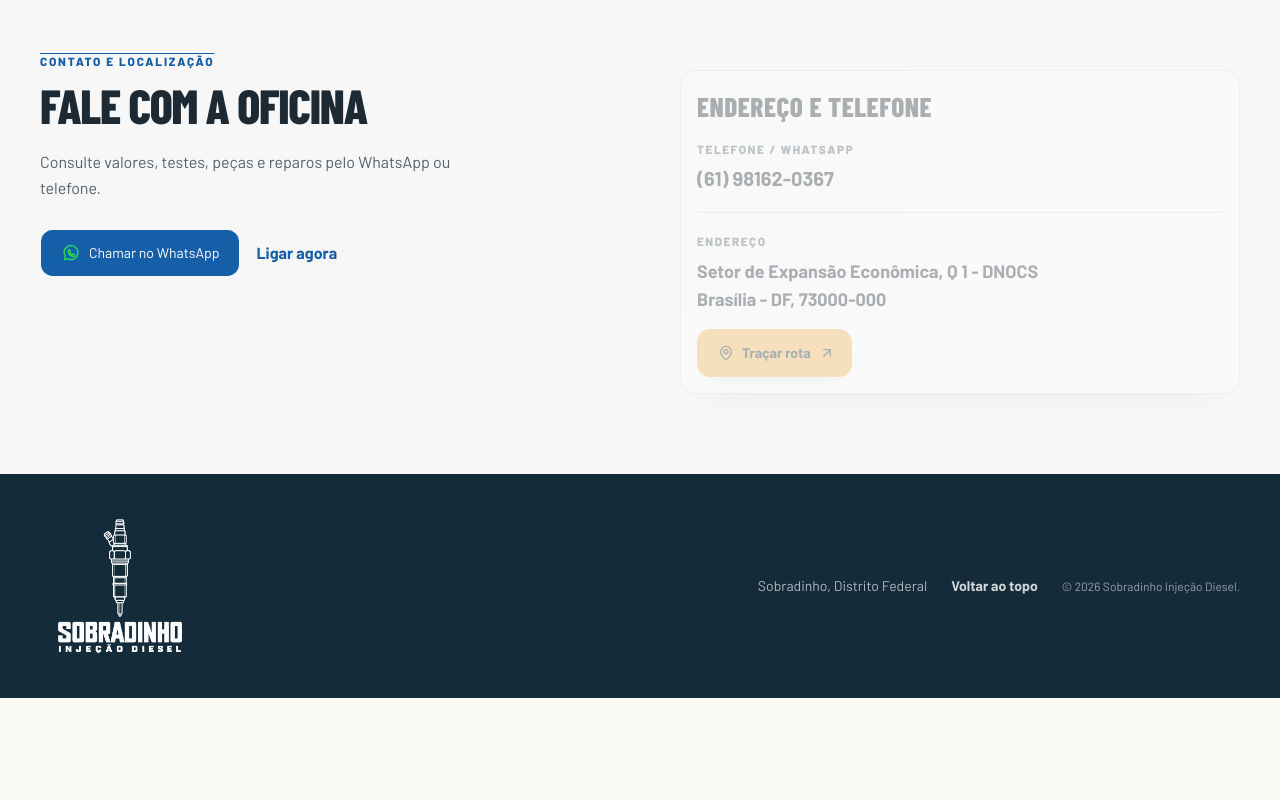
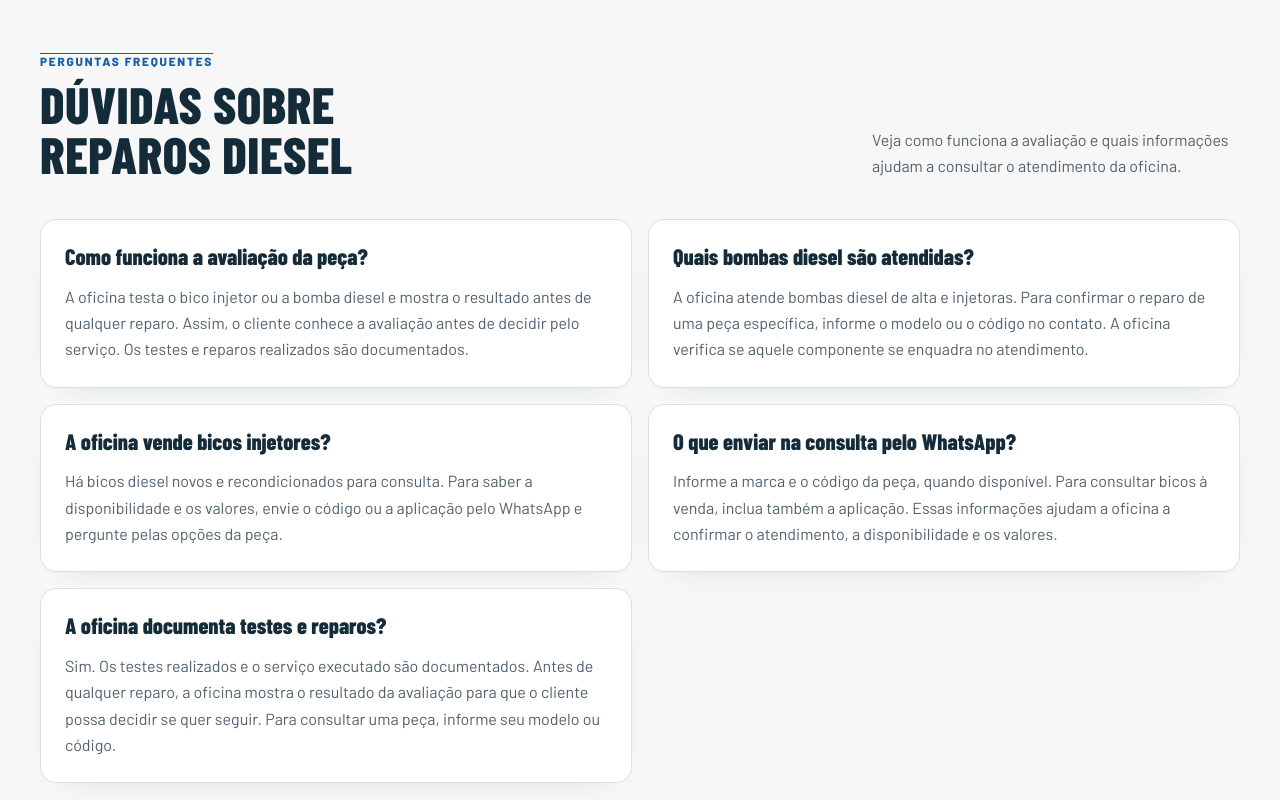
Before and after one commit to FabricioRufino0/sobradinhoDiesel, a React (Vite) app: page / in a window 1280 px wide. Shown: the part 2300-3100 px from the top of the page. Before the commit the page ends 2998 px from the top, so only its background shows below. Built offline with nearby package versions, Linux system fonts and the light colour scheme.

Commit message:
feat(seo): add factual service FAQ content

```diff
--- a/src/index.css
+++ b/src/index.css
@@ -191,6 +191,9 @@ section[id] { scroll-margin-top: 5rem; }
 .parts-teaser::after { position: absolute; z-index: -1; inset: 0; background: radial-gradient(circle at 88% 8%, rgb(240 178 77 / 18%), transparent 27rem); content: ""; pointer-events: none; }
 .parts-teaser h2 { max-width: 17ch; font-size: clamp(2.7rem, 5vw, 4.4rem); line-height: .93; letter-spacing: .01em; }
 .parts-teaser p:last-child { max-width: 37rem; color: rgb(255 255 255 / 78%); line-height: 1.65; }
+.faq-item { padding: 1.5rem; border: 1px solid var(--border); border-radius: 1rem; background: var(--card); box-shadow: 0 12px 32px -28px rgb(20 43 58 / 35%); }
+.faq-item h3 { margin: 0; color: var(--brand-ink); font-family: var(--font-heading); font-size: 1.4rem; font-weight: 800; line-height: 1.15; }
+.faq-item p { margin: .85rem 0 0; color: var(--muted-foreground); font-size: 1rem; line-height: 1.65; }
 .detail-label { margin-bottom: .4rem; color: var(--muted-foreground); font-size: .74rem; font-weight: 800; letter-spacing: .13em; }
 .contact-card { border: 1px solid var(--border); border-radius: 1rem; background: var(--card); box-shadow: 0 18px 42px -34px rgb(20 43 58 / 40%); }
 .contact-card[id] { scroll-margin-top: 6rem; }
--- a/src/site.tsx
+++ b/src/site.tsx
@@ -153,6 +153,37 @@ export function HomePage() {
         </div>
       </section>
 
+      <section className="section-pad bg-muted/40" id="duvidas" aria-labelledby="faq-title">
+        <div className="wrap">
+          <div className="section-intro">
+            <div><p className="overline text-primary">PERGUNTAS FREQUENTES</p><h2 id="faq-title">Dúvidas sobre reparos diesel</h2></div>
+            <p>Veja como funciona a avaliação e quais informações ajudam a consultar o atendimento da oficina.</p>
+          </div>
+          <div className="grid gap-4 md:grid-cols-2">
+            <article className="faq-item">
+              <h3>Como funciona a avaliação da peça?</h3>
+              <p>A oficina testa o bico injetor ou a bomba diesel e mostra o resultado antes de qualquer reparo. Assim, o cliente conhece a avaliação antes de decidir pelo serviço. Os testes e reparos realizados são documentados.</p>
+            </article>
+            <article className="faq-item">
+              <h3>Quais bombas diesel são atendidas?</h3>
+              <p>A oficina atende bombas diesel de alta e injetoras. Para confirmar o reparo de uma peça específica, informe o modelo ou o código no contato. A oficina verifica se aquele componente se enquadra no atendimento.</p>
+            </article>
+            <article className="faq-item">
+              <h3>A oficina vende bicos injetores?</h3>
+              <p>Há bicos diesel novos e recondicionados para consulta. Para saber a disponibilidade e os valores, envie o código ou a aplicação pelo WhatsApp e pergunte pelas opções da peça.</p>
+            </article>
+            <article className="faq-item">
+              <h3>O que enviar na consulta pelo WhatsApp?</h3>
+              <p>Informe a marca e o código da peça, quando disponível. Para consultar bicos à venda, inclua também a aplicação. Essas informações ajudam a oficina a confirmar o atendimento, a disponibilidade e os valores.</p>
+            </article>
+            <article className="faq-item">
+              <h3>A oficina documenta testes e reparos?</h3>
+              <p>Sim. Os testes realizados e o serviço executado são documentados. Antes de qualquer reparo, a oficina mostra o resultado da avaliação para que o cliente possa decidir se quer seguir. Para consultar uma peça, informe seu modelo ou código.</p>
+            </article>
+          </div>
+        </div>
+      </section>
+
       <section className="section-pad bg-muted/40" id="contato" aria-labelledby="contact-title">
         <div className="wrap grid items-start gap-10 lg:grid-cols-2 lg:gap-20">
           <div><p className="overline text-primary">CONTATO E LOCALIZAÇÃO</p><h2 id="contact-title" className="mt-3 text-4xl font-extrabold tracking-tight sm:text-5xl">Fale com a oficina</h2><p className="mt-5 max-w-md text-base leading-relaxed text-muted-foreground">Consulte valores, testes, peças e reparos pelo WhatsApp ou telefone.</p><div className="mt-7 flex flex-wrap items-center gap-4"><a href={askGeneral} target="_blank" rel="noopener noreferrer" className={buttonVariants({ size: "lg" })}><WhatsAppIcon /> Chamar no WhatsApp</a><a href="tel:+5561981620367" className="font-bold text-primary hover:underline">Ligar agora</a></div></div>
```
Also changed, not shown: 2 other files (tests, documents, lock files or other folders).
